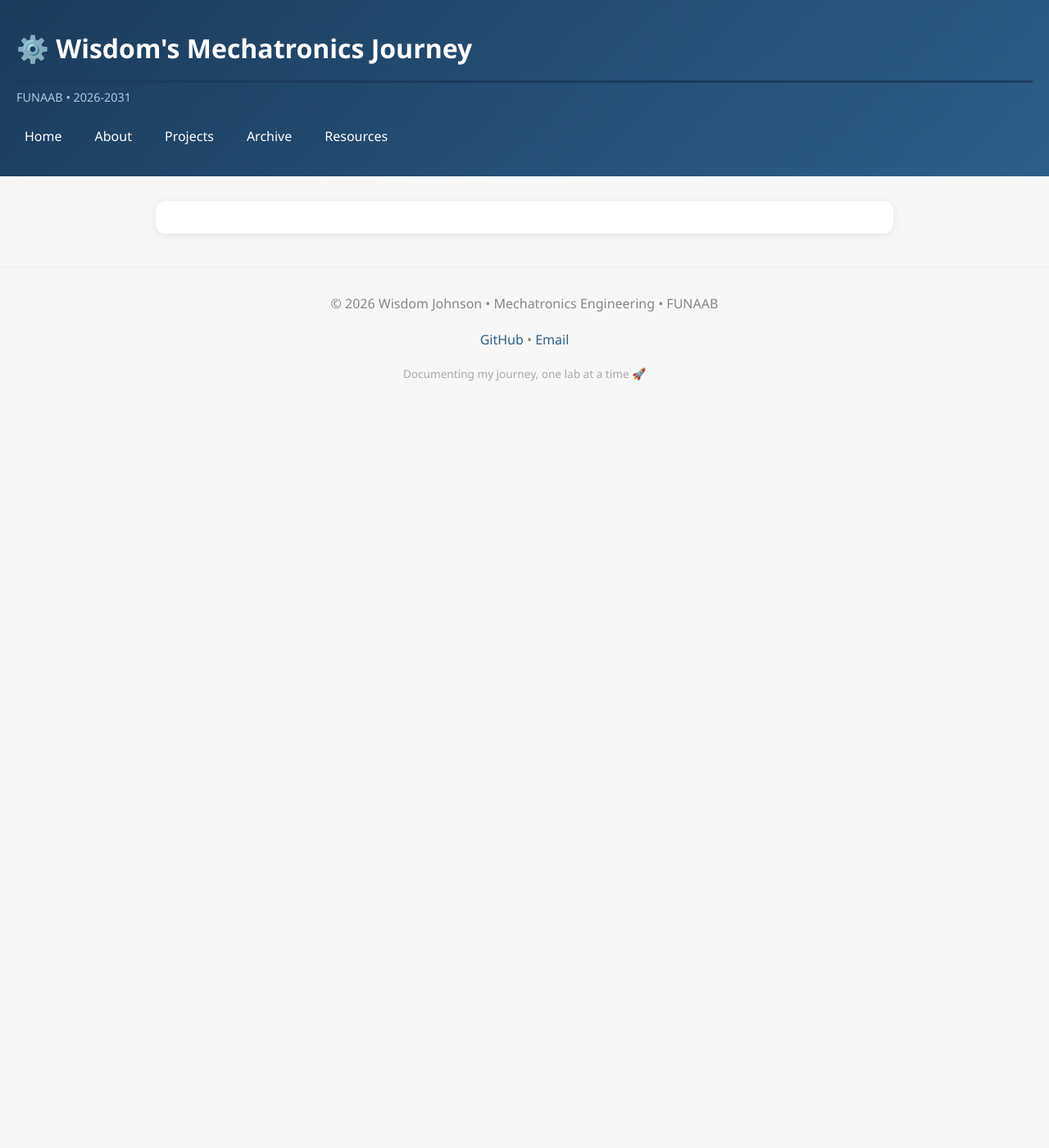
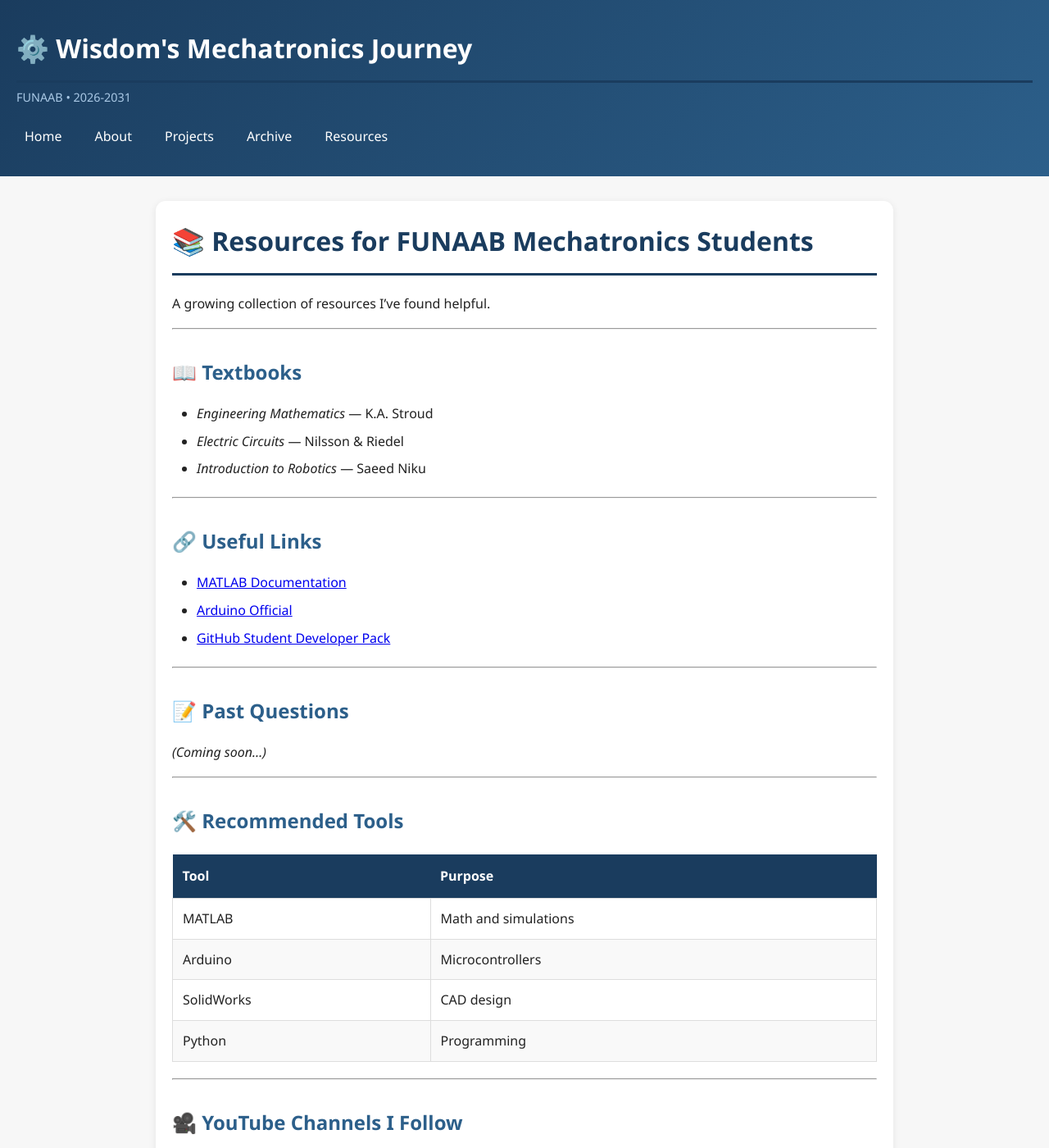
Before and after one commit to WisdomJohnson001/WisdomJohnson001.github.io, a Jekyll site: the page built from pages/resources.md, in a window 1280 px wide and 1400 px high. Shown: the whole window at 82% size. Built offline with Jekyll 4.4.1, drawn with Linux system fonts in a browser that asks for light colours; some of the changed text lies outside the part shown.

Commit message:
Modify resources.md

```diff
--- a/pages/resources.md
+++ b/pages/resources.md
@@ -3,3 +3,52 @@ layout: default
 title: "Resources"
 permalink: /pages/resources.html
 ---
+
+
+# 📚 Resources for FUNAAB Mechatronics Students
+
+A growing collection of resources I've found helpful.
+
+---
+
+## 📖 Textbooks
+
+- *Engineering Mathematics* — K.A. Stroud
+- *Electric Circuits* — Nilsson & Riedel
+- *Introduction to Robotics* — Saeed Niku
+
+---
+
+## 🔗 Useful Links
+
+- [MATLAB Documentation](https://www.mathworks.com/help/matlab/)
+- [Arduino Official](https://www.arduino.cc/)
+- [GitHub Student Developer Pack](https://education.github.com/pack)
+
+---
+
+## 📝 Past Questions
+
+*(Coming soon...)*
+
+---
+
+## 🛠️ Recommended Tools
+
+| Tool | Purpose |
+|------|---------|
+| MATLAB | Math and simulations |
+| Arduino | Microcontrollers |
+| SolidWorks | CAD design |
+| Python | Programming |
+
+---
+
+## 🎥 YouTube Channels I Follow
+
+- [GreatScott!](https://www.youtube.com/c/GreatScott) — Electronics
+- [Engineering Explained](https://www.youtube.com/c/EngineeringExplained) — Mechanics
+
+---
+
+[Back to Home](/)
```
Also changed, not shown: pages/about.md (+0 -6 lines), pages/archive.md (+0 -5 lines), pages/projects.md (+0 -5 lines).
